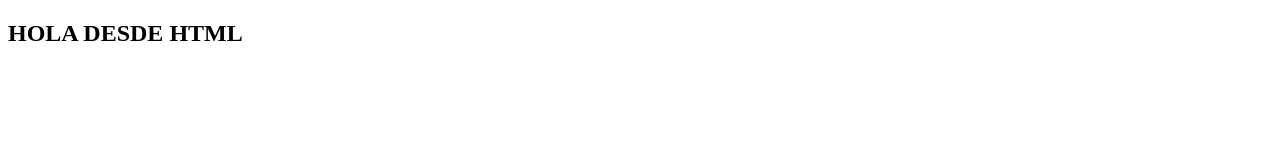
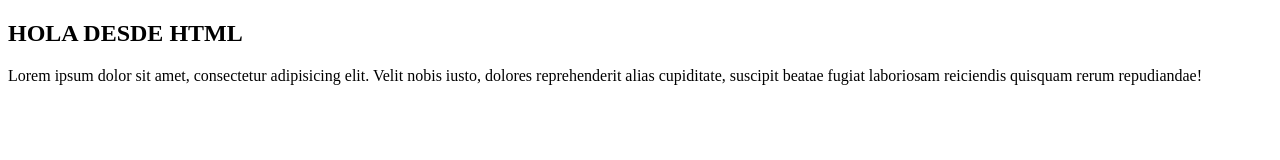
Before and after one commit to jcosses/Eje_1, a plain HTML site: page index.html in a window 1280 px wide. Drawn offline with Linux system fonts and the light colour scheme.

Commit message:
Index Modificado por  estudiante

```diff
--- a/index.html
+++ b/index.html
@@ -1,13 +1,18 @@
 <!DOCTYPE html>
 <html lang="en">
+
 <head>
     <meta charset="UTF-8">
     <meta http-equiv="X-UA-Compatible" content="IE=edge">
     <meta name="viewport" content="width=device-width, initial-scale=1.0">
     <title>EJE | GIT</title>
 </head>
+
 <body>
     <h2>HOLA DESDE HTML</h2>
+    <p>Lorem ipsum dolor sit amet, consectetur adipisicing elit. Velit nobis iusto, dolores reprehenderit alias
+       cupiditate, suscipit beatae fugiat laboriosam reiciendis quisquam rerum repudiandae!</p>
 
 </body>
+
 </html>
```
